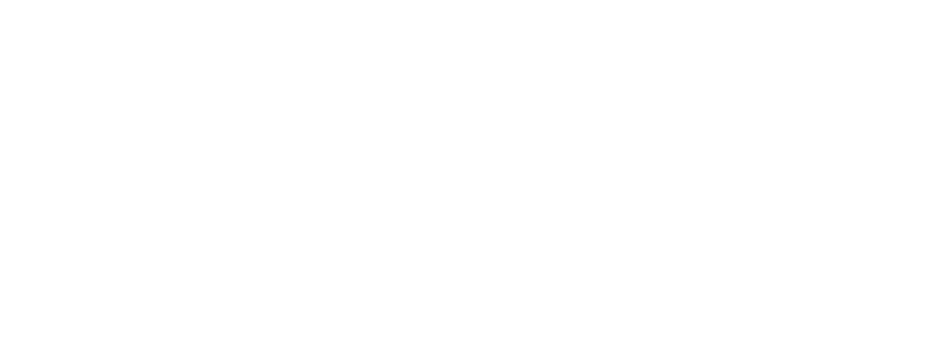
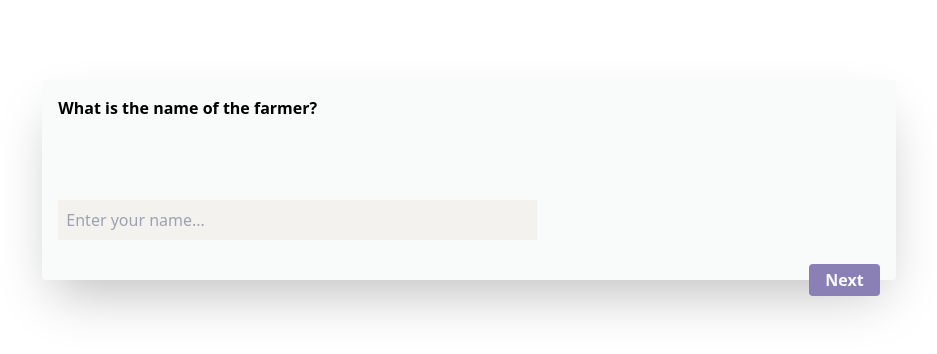
Before and after one commit to Marcos8060/Dynamic-Mobility, a React (Create React App) app: page /survey in a window 1280 px wide. Before the commit this address had no page. Shown: the top 354 px of the page, without its empty margins (171-1108 px from the left). Built offline with nearby package versions, Linux system fonts and the light colour scheme; no server answers; a web font is replaced by a local one.

Commit message:
handled the multistep functionality

```diff
--- a/src/components/Home.js
+++ b/src/components/Home.js
@@ -12,7 +12,7 @@
                 <p className='text-white uppercase underline mb-10 font-semibold font-press-start'>Welcome to our online survey</p>
                 <h1 className='text-white md:text-7xl text-4xl font-semibold font-press-start'>Agriculture <br /> Organic Products</h1>
                 <div className="mt-10">
-                  <Link to='/step1'>
+                  <Link to='/survey'>
                     <button className='bg-brown p-4 rounded m-2 uppercase  text-green font-press-start'>Take survey</button>
                   </Link>
                   <Link to='/response'>
--- a/src/index.js
+++ b/src/index.js
@@ -4,11 +4,9 @@
 import App from './App';
 import { BrowserRouter as Router, Routes, Route } from "react-router-dom";
 import Response from './pages/Response';
-import { Provider } from 'react-redux/es/exports';
+import { Provider } from 'react-redux';
 import { store } from './redux/store';
-import Step1 from './pages/Step1';
-import Step2 from './pages/Step2';
-import Step3 from './pages/Step3';
+import Survey from './pages/Survey';
 
 
 const root = ReactDOM.createRoot(document.getElementById('root'));
@@ -18,14 +16,13 @@
         <Provider store={store}>
           <Routes>
             <Route exact path="/" element={<App />}></Route>
-          <Route exact path="/step1" element={<Step1 />}></Route>
-          <Route exact path="/step2" element={<Step2 />}></Route>
-          <Route exact path="/step3" element={<Step3 />}></Route>
+            <Route exact path="/survey" element={<Survey />}></Route>
             <Route exact path="/response" element={<Response />}></Route>
           </Routes>
         </Provider>
       </Router>
   </React.StrictMode>
+
 );
 
 // If you want to start measuring performance in your app, pass a function
--- a/src/pages/Step1.js
+++ b/src/pages/Step1.js
@@ -1,46 +1,41 @@
-import React, { useEffect } from 'react'
-import { useDispatch } from 'react-redux'
-import { getData } from '../redux/features/data';
-import { useSelector } from 'react-redux/es/exports';
-import  chooseQuestion1 from '../redux/features/Questions';
-import { useForm } from 'react-hook-form';
-import { useNavigate } from 'react-router-dom'
+import React,{useState} from 'react'
 
-const Step1 = () => {
-  const dispatch  = useDispatch();
-  const history = useNavigate();
+const Step1 = ({ nextStep,handleFormData,values}) => {
 
-  const data = useSelector((store) => store.data.data)
+  const [error, setError] = useState(false);
 
-  const question1 = useSelector((store) => store.question1)
+  const submitFormData = (e) =>{
+    e.preventDefault();
 
-  const { register,handleSubmit } = useForm({ defaultValues: { question1}})
+    if(values.question1 === ''){
+      setError(true);
+    }else{
+      nextStep()
+    }
 
-  console.log('hello',data);
-
-
-  useEffect(() =>{
-    dispatch(getData())
-  },[])
-
-  const onSubmit =(info)=>{
-    dispatch(chooseQuestion1(data.question1))
-    history('/step2')
   }
 
   return (
     <>
-      <div className='bg-gray h-100v py-20'>
-        <div className="bg-white shadow-2xl rounded p-4 md:w-8/12 w-11/12 mx-auto p-10">
-          <h2 className='font-semibold mb-20'>{data.strings.en.q_farmer_name}</h2>
+     <div className="bg-white shadow-2xl rounded p-4 md:w-8/12 w-11/12 mx-auto p-10 mt-20">
 
-           <form onSubmit={handleSubmit(onSubmit)}>
-              <input id='question1' name='question1' ref={register} className='p-2 focus:outline-none bg-gray w-7/12' type="text" placeholder='Enter your answer...' /><br /> <br />
-              <button className='block float-right bg-blue px-4 py-1 font-semibold rounded text-white font-normal'>Next</button>
-           </form>
+      <h2 className='font-semibold mb-20'>What is the name of the farmer?</h2>
+      <form onSubmit={submitFormData}>
 
-        </div>
-      </div>
+        <input id='question1' name='question1' defaultValue={values.question1} onChange={handleFormData("question1")} className='p-2 focus:outline-none bg-gray w-7/12' type="text" placeholder='Enter your name...' />
+        {
+          error ? (
+            <p className='text-sm text-red font-press-start'>This is a required field!</p>
+          ):(
+            ''
+          )
+        }
+        <br /><br />
+        <button className='block float-right bg-blue px-4 py-1 font-semibold rounded text-white font-normal'>Next</button>
+
+      </form>
+
+    </div>
     </>
   )
 }
--- a/src/pages/Step2.js
+++ b/src/pages/Step2.js
@@ -1,20 +1,14 @@
-import React, { useEffect } from 'react'
+import React, { useEffect, useState } from 'react'
 import { useDispatch } from 'react-redux'
 import { getData } from '../redux/features/data';
-import { useSelector } from 'react-redux/es/exports';
-import  chooseQuestion2 from '../redux/features/Questions';
-import { useForm } from 'react-hook-form';
-import { useNavigate } from 'react-router-dom'
+import { useSelector } from 'react-redux';
 
-const Step2 = () => {
+const Step2 = ({ nextStep, handleFormData, prevStep, values}) => {
+  const [error,setError] = useState(false)
+
   const dispatch  = useDispatch();
-  const history = useNavigate();
 
   const data = useSelector((store) => store.data.data)
-
-  const question2 = useSelector((store) => store.question1)
-
-  const { register,handleSubmit } = useForm({ defaultValues: { question2}})
 
   console.log('hello',data);
 
@@ -23,24 +17,39 @@
     dispatch(getData())
   },[])
 
-  const onSubmit =(info)=>{
-    dispatch(chooseQuestion2(data.question2))
-    history('/step3')
+  const submitFormData = (e) =>{
+    e.preventDefault();
+
+    if(values.question2 === ''){
+      setError(true);
+    }else{
+      nextStep()
+    }
   }
 
   return (
     <>
       <div className='bg-gray h-100v py-20'>
         <div className="bg-white shadow-2xl rounded p-4 md:w-8/12 w-11/12 mx-auto p-10">
-          <h2 className='font-semibold mb-20'>{data.strings.en.q_farmer_gender}</h2>
 
-           <form onSubmit={handleSubmit(onSubmit)}>
-              <select name="question2" id="question2" ref={register}>
-                <option value='male'>{data.strings.en.opt_male}</option>
-                <option value='female'>{data.strings.en.opt_female}</option>
-                <option value='other'>{data.strings.en.opt_other}</option>
+            <h2 className='font-semibold mb-20'>What is your gender?</h2>
+
+           <form onSubmit={submitFormData}>
+              <select className=" mb-3 bg-gray-50 border border-gray-300 text-gray-900 text-sm rounded focus:ring-blue-400 focus:border-blue-500 block w-7/12 p-2.5 dark:bg-gray-700 dark:border-gray-600 dark:placeholder-gray-400 dark:text-white dark:focus:ring-blue-500 dark:focus:border-blue-500" name="question2" id="question2" defaultValue={values.question2} onChange={handleFormData("question2")}>
+                <option selected>--Select gender--</option>
+                <option value='male'>Male</option>
+                <option value='female'>Female</option>
+                <option value='other'>Other</option>
               </select>
-              <button className='block float-right bg-blue px-4 py-1 font-semibold rounded text-white font-normal'>Next</button>
+                {
+                  error ? (
+                    <p className='text-sm text-red font-press-start'>This is a required field!</p>
+                     ):(
+                     ''
+                   )
+                }
+              <button className='mx-2 block float-right bg-blue px-4 py-1 font-semibold rounded text-white font-normal'>Next</button>
+              <button onClick={prevStep} className='block float-right bg-blue px-4 py-1 font-semibold rounded text-white font-normal'>Previous</button>
            </form>
 
         </div>
--- a/src/pages/Step3.js
+++ b/src/pages/Step3.js
@@ -1,20 +1,15 @@
-import React, { useEffect } from 'react'
+import React, { useEffect, useState } from 'react'
 import { useDispatch } from 'react-redux'
 import { getData } from '../redux/features/data';
-import { useSelector } from 'react-redux/es/exports';
-import  chooseQuestion3 from '../redux/features/Questions';
-import { useForm } from 'react-hook-form';
-import { useNavigate } from 'react-router-dom'
+import { useSelector } from 'react-redux';
 
-const Step3 = () => {
+const Step3 = ({ handleFormData, prevStep, values}) => {
   const dispatch  = useDispatch();
-  const history = useNavigate();
+
+  // error state
+  const [error,setError] = useState(false)
 
   const data = useSelector((store) => store.data.data)
-
-  const question3 = useSelector((store) => store.question1)
-
-  const { register,handleSubmit } = useForm({ defaultValues: { question3}})
 
   console.log('hello',data);
 
@@ -23,20 +18,37 @@
     dispatch(getData())
   },[])
 
-  const onSubmit =(info)=>{
-    dispatch(chooseQuestion3(data.question3))
-    history('/response')
+  const submitFormData = (e) =>{
+    e.preventDefault();
+
+    if(values.question3 === ''){
+      setError(true);
+    }else{
+      handleFormData();
+    }
   }
+
+
 
   return (
     <>
       <div className='bg-gray h-100v py-20'>
         <div className="bg-white shadow-2xl rounded p-4 md:w-8/12 w-11/12 mx-auto p-10">
-          <h2 className='font-semibold mb-20'>{data.strings.en.q_size_of_farm}</h2>
 
-           <form onSubmit={handleSubmit(onSubmit)}>
-              <input id='question3' name='question3' ref={register} className='p-2 focus:outline-none bg-gray w-7/12' type="text" placeholder='Enter your answer...' /><br /> <br />
-              <button className='block float-right bg-blue px-4 py-1 font-semibold rounded text-white font-normal'>Finish</button>
+            <h2 className='font-semibold mb-20'>What is the size of the farm?</h2>
+
+           <form onSubmit={submitFormData}>
+              <input  defaultValue={values.question3} onChange={handleFormData("question3")} id='question3' name='question3' className='p-2 focus:outline-none bg-gray w-7/12' type="text" placeholder='size of your farm...' />
+                {
+                  error ? (
+                    <p className='text-sm text-red font-press-start'>This is a required field!</p>
+                     ):(
+                     ''
+                   )
+                }
+              <br /> <br />
+              <button type="submit" className='block float-right bg-blue px-4 py-1 font-semibold rounded text-white font-normal'>Finish</button>
+              <button onClick={prevStep} className='mx-2 block float-right bg-blue px-4 py-1 font-semibold rounded text-white font-normal'>Previous</button>
            </form>
 
         </div>
--- /dev/null
+++ b/src/pages/Survey.js
@@ -0,0 +1,65 @@
+import React, { useEffect ,useContext, useState} from 'react'
+import { useDispatch } from 'react-redux'
+import { getData } from '../redux/features/data';
+import { useSelector } from 'react-redux';
+import { Stepper,StepLabel, Step } from '@material-ui/core'
+import Step1 from './Step1';
+import Step2 from './Step2';
+import Step3 from './Step3';
+
+const Survey = () => {
+  const [step,setStep] = useState(1)
+  const dispatch  = useDispatch();
+
+  const data = useSelector(store => store.data.data)
+
+    //state for form data
+    const [formData, setFormData] = useState({
+      question1: "",
+      question2: "",
+      question3: "",
+    })
+
+    useEffect(() =>{
+      dispatch(getData())
+    },[])
+
+
+  console.log('hello',data);
+
+  // next step
+  const nextStep=()=>{
+    setStep(step + 1)
+  }
+
+  // prevstep
+  const prevStep = ()=>{
+    setStep(step- 1)
+  }
+
+    // handling form input data by taking onchange value and updating our previous form data state
+    const handleInputData = input => e => {
+      // input value from the form
+      const {value } = e.target;
+
+
+    //updating for data state taking previous state and then adding new value to create new object
+    setFormData(prevState => ({
+      ...prevState,
+      [input]: value
+    }));
+    }
+
+    switch(step){
+      case 1:
+        return <Step1 nextStep={nextStep} handleFormData={handleInputData} values={formData}/>
+      case 2:
+        return <Step2 nextStep={nextStep} prevStep={prevStep} handleFormData={handleInputData} values={formData}/>
+      case 3:
+        return <Step3 values={formData} prevStep={prevStep} handleFormData={handleInputData}/>
+      default:
+        return <Step1 />
+    }
+}
+
+export default Survey;
--- a/src/redux/features/Questions.js
+++ b/src/redux/features/Questions.js
@@ -1,4 +1,5 @@
 import { createSlice } from "@reduxjs/toolkit";
+
 
 
 const initialState ={
--- a/src/redux/features/data.js
+++ b/src/redux/features/data.js
@@ -4,8 +4,8 @@
 const url ='https://run.mocky.io/v3/d628facc-ec18-431d-a8fc-9c096e00709a';
 
 
-export const getData = createAsyncThunk('data/getData', () =>{
-    return axios.get(url).then((res) => {return res.data}).catch((err) => console.log(err))
+export const getData = createAsyncThunk('data/getData', async() =>{
+    return await axios.get(url).then((res) => {return res.data}).catch((err) => console.log(err))
 })
 
 const initialState ={
--- a/tailwind.config.js
+++ b/tailwind.config.js
@@ -15,7 +15,8 @@
       white: '#F9FAFA',
       brown: '#F1CF69',
       green: '#334B35',
-      gray: '#F3F2EF'
+      gray: '#F3F2EF',
+      red: '#E52C01'
     },
     height: {
 			"10v": "10vh",
```
Also changed, not shown: src/Context.js (added, +19 -0 lines), src/pages/Response.js (+7 -1 lines). Lines whose indentation alone changed are shown as unchanged.
